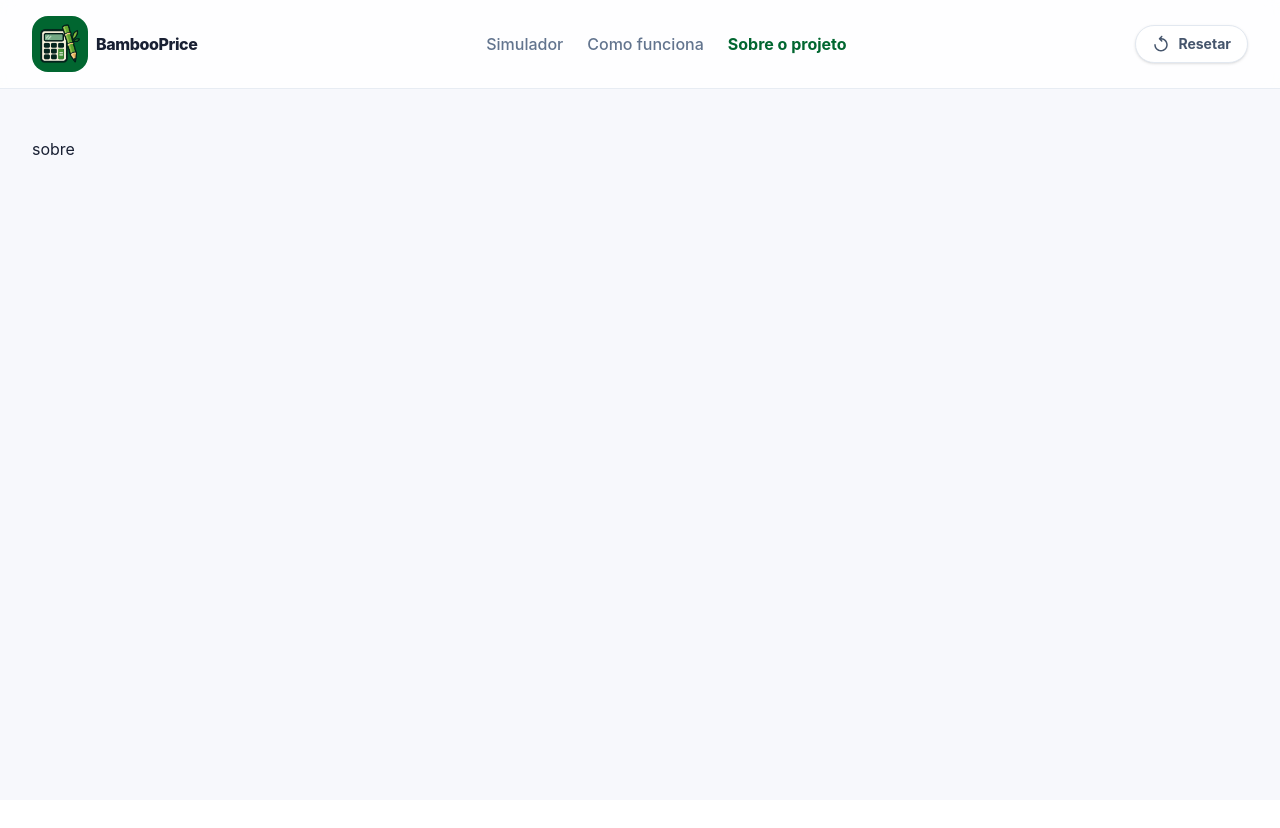
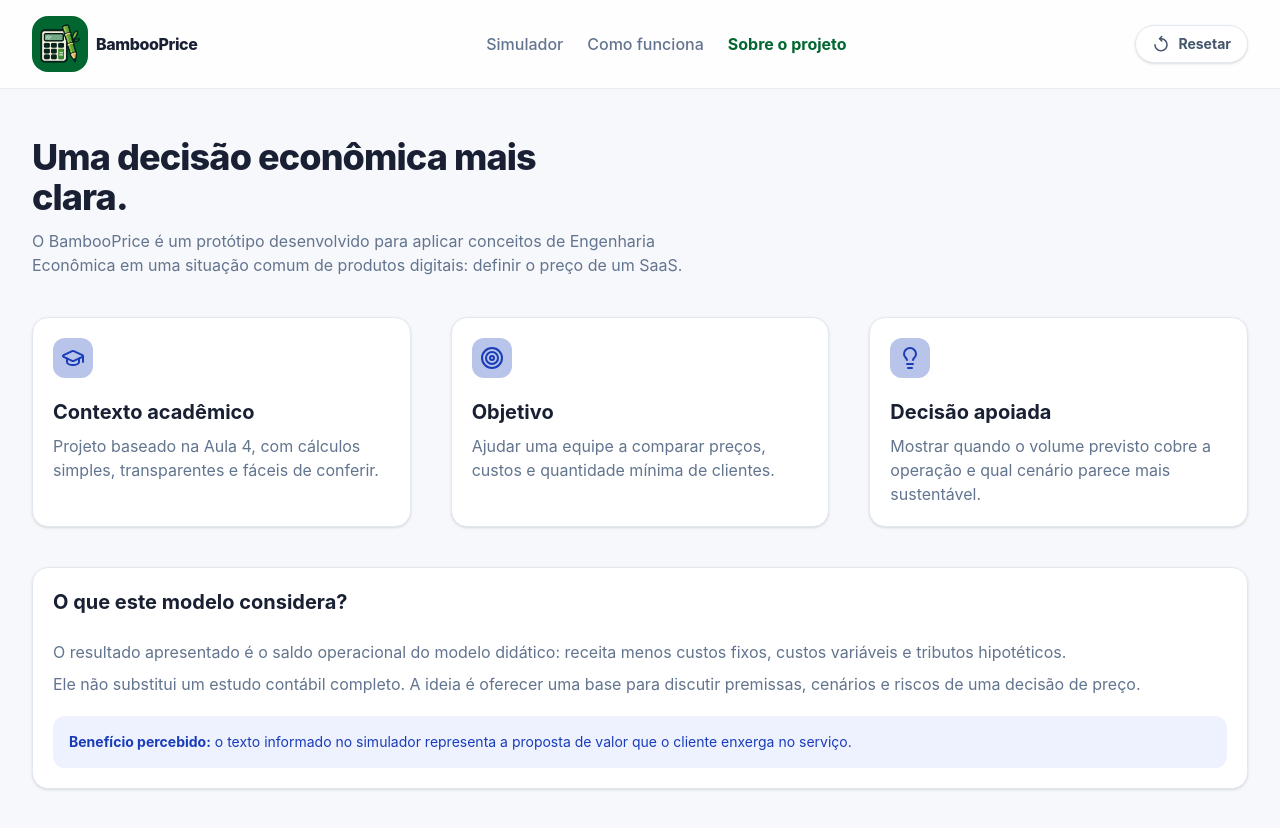
Before and after one commit to Isaluh/saas-pricing, a Nuxt app: page /sobre in a window 1280 px wide. Shown: the top 828 px of the page. Before the commit the page ends 800 px from the top, so only its background shows below. Built offline with nearby package versions, Linux system fonts and the light colour scheme.

Commit message:
feat: finaliza o front

```diff
--- a/app/pages/funcionamento.vue
+++ b/app/pages/funcionamento.vue
@@ -29,6 +29,10 @@
                 <FichaFormula topico="Contribuição unitária" calculo="preço × (1 − taxa) − custo variável" />
                 <FichaFormula topico="Ponto de equilíbrio" calculo="teto(custo fixo ÷ contribuição unitária)" />
 
+                <div class="rounded-xl bg-amber-50 p-4 text-sm leading-5 text-amber-800 flex flex-row gap-2">
+                    <svg width="30" height="30" viewBox="0 0 24 24" fill="none" xmlns="http://www.w3.org/2000/svg"><g id="SVGRepo_bgCarrier" stroke-width="0"></g><g id="SVGRepo_tracerCarrier" stroke-linecap="round" stroke-linejoin="round"></g><g id="SVGRepo_iconCarrier"> <path d="M12 17V11" stroke="currentColor" stroke-width="1.5" stroke-linecap="round"></path> <circle cx="1" cy="1" r="1" transform="matrix(1 0 0 -1 11 9)" fill="#1C274C"></circle> <path d="M7 3.33782C8.47087 2.48697 10.1786 2 12 2C17.5228 2 22 6.47715 22 12C22 17.5228 17.5228 22 12 22C6.47715 22 2 17.5228 2 12C2 10.1786 2.48697 8.47087 3.33782 7" stroke="currentColor" stroke-width="1.5" stroke-linecap="round"></path> </g></svg>
+                    <p>A margem só é calculada quando a receita é positiva. Se a contribuição for zero ou negativa e houver custo fixo, não existe equilíbrio pelo aumento do volume.</p>
+                </div>
             </Secao>
         </div>
     </div>
--- a/app/pages/sobre.vue
+++ b/app/pages/sobre.vue
@@ -1,4 +1,62 @@
 <template>
-    <p>sobre</p>
+    <div class="flex flex-col gap-10">
+        <div class="flex flex-col gap-3">
+            <h1 class="max-w-xl text-3xl font-extrabold tracking-tight md:text-4xl">Uma decisão econômica mais clara.</h1>
+            <p class="max-w-2xl text-slate-500">O BambooPrice é um protótipo desenvolvido para aplicar conceitos de Engenharia Econômica em uma situação comum de produtos digitais: definir o preço de um SaaS.</p>
+        </div>
 
+        <div class="grid grid-cols-3 gap-10">
+            <Secao>
+                <SecaoHeaderComIcon cor="bg-blue-800/30 text-blue-800">
+                    <svg xmlns="http://www.w3.org/2000/svg" width="24" height="24" viewBox="0 0 24 24" fill="none" stroke="currentColor" stroke-width="2" stroke-linecap="round" stroke-linejoin="round" class="lucide lucide-graduation-cap" aria-hidden="true"><path d="M21.42 10.922a1 1 0 0 0-.019-1.838L12.83 5.18a2 2 0 0 0-1.66 0L2.6 9.08a1 1 0 0 0 0 1.832l8.57 3.908a2 2 0 0 0 1.66 0z"></path><path d="M22 10v6"></path><path d="M6 12.5V16a6 3 0 0 0 12 0v-3.5"></path></svg>
+                </SecaoHeaderComIcon>
+                <div class="flex flex-col gap-2">
+                    <h2 class="font-bold text-xl">Contexto acadêmico</h2>
+                    <p class="text-slate-500">
+                        Projeto baseado na Aula 4, com cálculos simples, transparentes e fáceis de conferir.
+                    </p>
+                </div>
+            </Secao>
+
+            <Secao>
+                <SecaoHeaderComIcon cor="bg-blue-800/30 text-blue-800">
+                    <svg xmlns="http://www.w3.org/2000/svg" width="24" height="24" viewBox="0 0 24 24" fill="none" stroke="currentColor" stroke-width="2" stroke-linecap="round" stroke-linejoin="round" class="lucide lucide-target" aria-hidden="true"><circle cx="12" cy="12" r="10"></circle><circle cx="12" cy="12" r="6"></circle><circle cx="12" cy="12" r="2"></circle></svg>
+                </SecaoHeaderComIcon>
+                <div class="flex flex-col gap-2">
+                    <h2 class="font-bold text-xl">Objetivo</h2>
+                    <p class="text-slate-500">
+                        Ajudar uma equipe a comparar preços, custos e quantidade mínima de clientes.
+                    </p>
+                </div>
+            </Secao>
+
+            <Secao>
+                <SecaoHeaderComIcon cor="bg-blue-800/30 text-blue-800">
+                    <svg xmlns="http://www.w3.org/2000/svg" width="24" height="24" viewBox="0 0 24 24" fill="none" stroke="currentColor" stroke-width="2" stroke-linecap="round" stroke-linejoin="round" class="lucide lucide-lightbulb" aria-hidden="true"><path d="M15 14c.2-1 .7-1.7 1.5-2.5 1-.9 1.5-2.2 1.5-3.5A6 6 0 0 0 6 8c0 1 .2 2.2 1.5 3.5.7.7 1.3 1.5 1.5 2.5"></path><path d="M9 18h6"></path><path d="M10 22h4"></path></svg>
+                </SecaoHeaderComIcon>
+                <div class="flex flex-col gap-2">
+                    <h2 class="font-bold text-xl">Decisão apoiada</h2>
+                    <p class="text-slate-500">
+                        Mostrar quando o volume previsto cobre a operação e qual cenário parece mais sustentável.
+                    </p>
+                </div>
+            </Secao>
+        </div>
+
+        <div>
+            <Secao>
+                <SecaoHeaderDefault titulo="O que este modelo considera?"  />
+                <div class="flex flex-col gap-2">
+                    <p class="text-slate-500">
+                        O resultado apresentado é o saldo operacional do modelo didático: receita menos custos fixos, custos variáveis e tributos hipotéticos.
+                    </p>
+                    <p class="text-slate-500">
+                        Ele não substitui um estudo contábil completo. A ideia é oferecer uma base para discutir premissas, cenários e riscos de uma decisão de preço.
+                    </p>
+                </div>
+
+                <div class="rounded-xl bg-indigo-50 p-4 text-sm text-blue-800"><b>Benefício percebido:</b> o texto informado no simulador representa a proposta de valor que o cliente enxerga no serviço.</div>
+            </Secao>
+        </div>
+    </div>
 </template>
```
